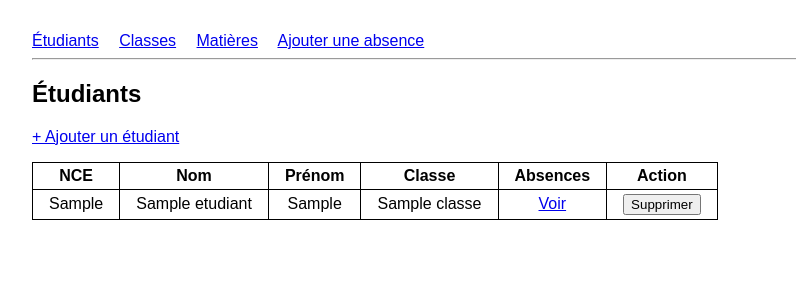
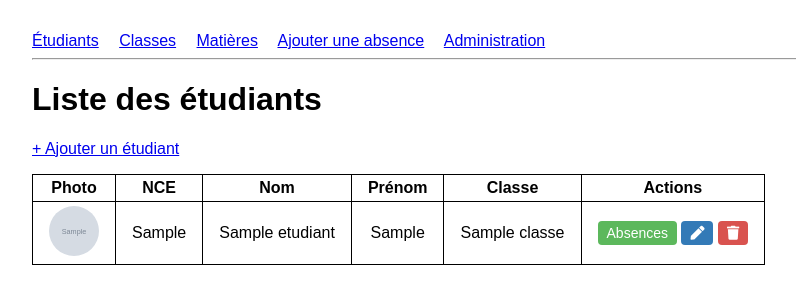
Before and after one commit to mohamedfiraslaadhari/scol_app, a Flask app: page / in a window 1280 px wide. Shown: the top 304 px of the page, without its empty margins (208-1004 px from the left). Run offline with Flask 3, Linux system fonts and the light colour scheme; tables that the repository leaves empty hold one stand-in row (values such as "Sample post"); grey boxes marked "Sample" are stand-in pictures; some libraries are stand-ins or nearby versions.

Commit message:
TD3 : upload de photos des etudiants (Flask-Uploads), modification et suppression

```diff
--- a/app.py
+++ b/app.py
@@ -1,20 +1,34 @@
+import os
 from datetime import date
 
 from flask import Flask, render_template, redirect, url_for, flash, abort
+from flask_uploads import UploadSet, configure_uploads, UploadNotAllowed
 from flask_wtf.csrf import CSRFProtect
 from passlib.hash import pbkdf2_sha256
+from sqlalchemy.exc import IntegrityError
+from werkzeug.datastructures import FileStorage
+from werkzeug.utils import secure_filename
 
 from config import Config
 from extensions import db, migrate
 from models import User, Classe, Etudiant, Matiere, Absence
-from forms import UserForm, ClasseForm, EtudiantForm, MatiereForm, AbsenceForm
+from forms import (UserForm, ClasseForm, EtudiantForm, EtudiantEditForm,
+                   MatiereForm, AbsenceForm, EXTENSIONS_IMAGES)
 from admin_views import init_admin
+
 app = Flask(__name__)
 app.config.from_object(Config)
 
+# ---------- Téléchargement des photos (TD3 : Flask-Uploads) ----------
+app.config['UPLOADED_PHOTOS_DEST'] = os.path.join(app.root_path, 'static', 'image')
+app.config['MAX_CONTENT_LENGTH'] = 2 * 1024 * 1024   # taille maximale : 2 Mo
+os.makedirs(app.config['UPLOADED_PHOTOS_DEST'], exist_ok=True)
+photos = UploadSet('photos', tuple(EXTENSIONS_IMAGES))  # "photos" = nom de l'ensemble d'uploads
+configure_uploads(app, photos)
+
 db.init_app(app)
 migrate.init_app(app, db)
-csrf = CSRFProtect(app)   # protège aussi les boutons "Supprimer" (POST)
+csrf = CSRFProtect(app)  # protège aussi les boutons "Supprimer" (POST)
 init_admin(app, csrf)  # interface /admin (Flask-Admin)
 app.app_context().push()  # contexte d'application hors requête HTTP (TD, Partie 1 - point 2)
 
@@ -25,6 +39,25 @@ def maj_effectif(cod_class):
     if classe:
         classe.NbrEtud = Etudiant.query.filter_by(CodClass=cod_class).count()
         db.session.commit()
+
+
+def sauver_photo(fichier, nce):
+    """Enregistre l'image sous le nom <NCE>.<extension> et retourne le nom du fichier."""
+    base = secure_filename(nce) or 'etudiant'
+    return photos.save(fichier, name=f'{base}.')
+
+
+def supprimer_photo(nom_fichier):
+    """Supprime le fichier image du disque (s'il existe)."""
+    if nom_fichier:
+        chemin = os.path.join(app.config['UPLOADED_PHOTOS_DEST'], os.path.basename(nom_fichier))
+        if os.path.isfile(chemin):
+            os.remove(chemin)
+
+
+def fichier_envoye(champ):
+    """Vrai si l'utilisateur a réellement choisi un fichier dans le champ photo."""
+    return isinstance(champ.data, FileStorage) and bool(champ.data.filename)
 
 
 # ================= ÉTUDIANTS (page d'accueil) =================
@@ -45,12 +78,22 @@ def add_etudiant():
     form.CodClass.choices = [(c.CodClass, f'{c.CodClass} - {c.NomClass}') for c in classes]
 
     if form.validate_on_submit():
-        db.session.add(Etudiant(NCE=form.NCE.data.strip(),
+        nce = form.NCE.data.strip()
+        nom_photo = None
+        if fichier_envoye(form.photo):
+            try:
+                nom_photo = sauver_photo(form.photo.data, nce)
+            except UploadNotAllowed:
+                flash('Type de fichier non autorisé.', 'danger')
+                return render_template('add_etudiant.html', form=form)
+
+        db.session.add(Etudiant(NCE=nce,
                                 Nom=form.Nom.data.strip(),
                                 Prenom=form.Prenom.data.strip(),
                                 DateNais=form.DateNais.data,
                                 LieuNais=(form.LieuNais.data or '').strip() or None,
-                                CodClass=form.CodClass.data))
+                                CodClass=form.CodClass.data,
+                                photo=nom_photo))
         db.session.commit()
         maj_effectif(form.CodClass.data)
         flash('Étudiant ajouté.', 'success')
@@ -58,12 +101,55 @@ def add_etudiant():
     return render_template('add_etudiant.html', form=form)
 
 
+@app.route('/etudiant/<nce>/edit', methods=['GET', 'POST'])
+def edit_etudiant(nce):
+    etudiant = db.get_or_404(Etudiant, nce)
+    classes = Classe.query.order_by(Classe.CodClass).all()
+
+    form = EtudiantEditForm(obj=etudiant)
+    form.CodClass.choices = [(c.CodClass, f'{c.CodClass} - {c.NomClass}') for c in classes]
+
+    if form.validate_on_submit():
+        ancienne_classe = etudiant.CodClass
+        etudiant.Nom = form.Nom.data.strip()
+        etudiant.Prenom = form.Prenom.data.strip()
+        etudiant.DateNais = form.DateNais.data
+        etudiant.LieuNais = (form.LieuNais.data or '').strip() or None
+        etudiant.CodClass = form.CodClass.data
+
+        if fichier_envoye(form.photo):
+            try:
+                nouvelle = sauver_photo(form.photo.data, nce)
+            except UploadNotAllowed:
+                db.session.rollback()
+                flash('Type de fichier non autorisé.', 'danger')
+                return render_template('edit_etudiant.html', form=form, etudiant=etudiant)
+            if etudiant.photo and etudiant.photo != nouvelle:
+                supprimer_photo(etudiant.photo)   # on retire l'ancienne photo
+            etudiant.photo = nouvelle
+        # sinon : aucune nouvelle photo, on conserve l'ancienne
+
+        db.session.commit()
+        maj_effectif(ancienne_classe)
+        maj_effectif(etudiant.CodClass)
+        flash('Informations de l\'étudiant mises à jour.', 'success')
+        return redirect(url_for('index'))
+    return render_template('edit_etudiant.html', form=form, etudiant=etudiant)
+
+
 @app.route('/etudiant/<nce>/delete', methods=['POST'])
 def delete_etudiant(nce):
     etudiant = db.get_or_404(Etudiant, nce)
     cod_class = etudiant.CodClass
-    db.session.delete(etudiant)   # ses absences sont supprimées aussi
-    db.session.commit()
+    nom_photo = etudiant.photo
+    try:
+        db.session.delete(etudiant)  # ses absences sont supprimées aussi
+        db.session.commit()
+    except IntegrityError:
+        db.session.rollback()
+        flash("Impossible de supprimer l'étudiant : il est lié à d'autres enregistrements.", 'danger')
+        return redirect(url_for('index'))
+    supprimer_photo(nom_photo)
     maj_effectif(cod_class)
     flash('Étudiant supprimé (et ses absences).', 'success')
     return redirect(url_for('index'))
@@ -87,7 +173,7 @@ def list_classes():
 @app.route('/classe/<cod>/delete', methods=['POST'])
 def delete_classe(cod):
     classe = db.get_or_404(Classe, cod)
-    db.session.delete(classe)     # ses étudiants et leurs absences sont supprimés aussi
+    db.session.delete(classe)  # ses étudiants et leurs absences sont supprimés aussi
     db.session.commit()
     flash('Classe supprimée (avec ses étudiants et leurs absences).', 'success')
     return redirect(url_for('list_classes'))
@@ -111,7 +197,7 @@ def list_matieres():
 @app.route('/matiere/<cod>/delete', methods=['POST'])
 def delete_matiere(cod):
     matiere = db.get_or_404(Matiere, cod)
-    db.session.delete(matiere)    # ses absences sont supprimées aussi
+    db.session.delete(matiere)  # ses absences sont supprimées aussi
     db.session.commit()
     flash('Matière supprimée (et ses absences).', 'success')
     return redirect(url_for('list_matieres'))
--- a/forms.py
+++ b/forms.py
@@ -1,10 +1,14 @@
 from flask_wtf import FlaskForm
+from flask_wtf.file import FileField, FileAllowed
 from wtforms import (StringField, PasswordField, SelectField, DateField,
                      FloatField, TextAreaField, SubmitField)
 from wtforms.validators import (DataRequired, Email, Length, EqualTo,
                                 NumberRange, Optional, ValidationError)
 
 from models import User, Classe, Etudiant, Matiere
+
+# Types d'images autorisés pour la photo (TD3)
+EXTENSIONS_IMAGES = ['jpg', 'jpeg', 'png', 'gif']
 
 
 class UserForm(FlaskForm):
@@ -55,11 +59,30 @@ class EtudiantForm(FlaskForm):
     LieuNais = StringField('Lieu de naissance (optionnel)', validators=[
         Optional(), Length(max=50, message='Maximum 50 caractères')])
     CodClass = SelectField('Classe', validators=[DataRequired(message='Choisissez une classe')])
+    photo = FileField('Photo (optionnel : jpg, png, gif)', validators=[
+        FileAllowed(EXTENSIONS_IMAGES, 'Images uniquement (jpg, jpeg, png, gif)')])
     submit = SubmitField("Ajouter l'étudiant")
 
     def validate_NCE(self, field):
         if db_exists(Etudiant, field.data.strip()):
             raise ValidationError('Ce NCE existe déjà')
+
+
+class EtudiantEditForm(FlaskForm):
+    """Modification d'un étudiant : le NCE (clé primaire) ne change pas."""
+    Nom = StringField('Nom', validators=[
+        DataRequired(message='Champ obligatoire'),
+        Length(max=50, message='Maximum 50 caractères')])
+    Prenom = StringField('Prénom', validators=[
+        DataRequired(message='Champ obligatoire'),
+        Length(max=50, message='Maximum 50 caractères')])
+    DateNais = DateField('Date de naissance (optionnel)', validators=[Optional()])
+    LieuNais = StringField('Lieu de naissance (optionnel)', validators=[
+        Optional(), Length(max=50, message='Maximum 50 caractères')])
+    CodClass = SelectField('Classe', validators=[DataRequired(message='Choisissez une classe')])
+    photo = FileField('Nouvelle photo (laisser vide pour garder l\'actuelle)', validators=[
+        FileAllowed(EXTENSIONS_IMAGES, 'Images uniquement (jpg, jpeg, png, gif)')])
+    submit = SubmitField('Enregistrer')
 
 
 class MatiereForm(FlaskForm):
--- a/models.py
+++ b/models.py
@@ -32,6 +32,7 @@ class Etudiant(db.Model):
     Prenom = db.Column(db.String(50), nullable=False)
     DateNais = db.Column(db.Date)
     LieuNais = db.Column(db.String(50))
+    photo = db.Column(db.String(255))  # nom du fichier image (TD3)
     CodClass = db.Column(
         db.String(20),
         db.ForeignKey('classe.CodClass', onupdate='CASCADE', ondelete='CASCADE'),
--- a/requirements.txt
+++ b/requirements.txt
@@ -8,3 +8,4 @@ email-validator
 python-dotenv
 Flask-Admin
 Flask-Babel
+Flask-Reuploaded
--- a/templates/base.html
+++ b/templates/base.html
@@ -4,6 +4,18 @@
     <meta charset="UTF-8">
     <title>{% block title %}Gestion scolaire{% endblock %}</title>
     <link rel="stylesheet" href="{{ url_for('static', filename='css/style.css') }}">
+    <!-- Font Awesome : icônes des boutons (TD3) -->
+    <link rel="stylesheet" href="https://cdnjs.cloudflare.com/ajax/libs/font-awesome/5.15.3/css/all.min.css">
+    <style>
+        .btn { display: inline-block; padding: 4px 9px; border: none; border-radius: 4px;
+               color: #fff; text-decoration: none; cursor: pointer; font-size: 14px; }
+        .btn-edit { background: #337ab7; }
+        .btn-del { background: #d9534f; }
+        .btn-abs { background: #5cb85c; }
+        .photo-thumb { width: 50px; height: 50px; object-fit: cover; border-radius: 50%; }
+        .photo-big { max-width: 200px; border-radius: 8px; }
+        form.inline { display: inline; }
+    </style>
 </head>
 <body>
     <nav>
@@ -11,6 +23,7 @@
         <a href="{{ url_for('list_classes') }}">Classes</a>
         <a href="{{ url_for('list_matieres') }}">Matières</a>
         <a href="{{ url_for('add_absence') }}">Ajouter une absence</a>
+        <a href="/admin">Administration</a>
     </nav>
     <hr>
 
--- a/templates/index.html
+++ b/templates/index.html
@@ -1,26 +1,53 @@
 {% extends 'base.html' %}
+{% block title %}Étudiants{% endblock %}
 {% block content %}
-<h2>Étudiants</h2>
+<h1>Liste des étudiants</h1>
 <p><a href="{{ url_for('add_etudiant') }}">+ Ajouter un étudiant</a></p>
-<table>
-    <tr><th>NCE</th><th>Nom</th><th>Prénom</th><th>Classe</th><th>Absences</th><th>Action</th></tr>
+
+{% if etudiants %}
+<table border="1" cellpadding="6" cellspacing="0">
+    <thead>
+        <tr>
+            <th>Photo</th>
+            <th>NCE</th>
+            <th>Nom</th>
+            <th>Prénom</th>
+            <th>Classe</th>
+            <th>Actions</th>
+        </tr>
+    </thead>
+    <tbody>
     {% for e in etudiants %}
         <tr>
+            <td>
+                {% if e.photo %}
+                    <img class="photo-thumb" src="{{ url_for('static', filename='image/' + e.photo) }}" alt="Photo">
+                {% else %}
+                    —
+                {% endif %}
+            </td>
             <td>{{ e.NCE }}</td>
             <td>{{ e.Nom }}</td>
             <td>{{ e.Prenom }}</td>
             <td>{{ e.classe.NomClass }}</td>
-        <td><a href="{{ url_for('absences_etudiant', nce=e.NCE) }}">Voir</a></td>
             <td>
-            <form method="POST" action="{{ url_for('delete_etudiant', nce=e.NCE) }}" style="display:inline"
-                  onsubmit="return confirm('Supprimer cet etudiant et toutes ses absences ?');">
+                <a class="btn btn-abs" href="{{ url_for('absences_etudiant', nce=e.NCE) }}">Absences</a>
+                <a class="btn btn-edit" href="{{ url_for('edit_etudiant', nce=e.NCE) }}" title="Modifier">
+                    <i class="fa fa-pen"></i>
+                </a>
+                <form class="inline" method="POST" action="{{ url_for('delete_etudiant', nce=e.NCE) }}"
+                      onsubmit="return confirm('Voulez-vous vraiment supprimer cet étudiant ?')">
                     <input type="hidden" name="csrf_token" value="{{ csrf_token() }}">
-                <button type="submit">Supprimer</button>
+                    <button type="submit" class="btn btn-del" title="Supprimer">
+                        <i class="fa fa-trash"></i>
+                    </button>
                 </form>
             </td>
         </tr>
+    {% endfor %}
+    </tbody>
+</table>
 {% else %}
-    <tr><td colspan="6">Aucun étudiant. Ajoutez d'abord une classe, puis un étudiant.</td></tr>
-    {% endfor %}
-</table>
+<p>Aucun étudiant pour le moment.</p>
+{% endif %}
 {% endblock %}
```
Also changed, not shown: migrations/versions/22188eb46211_ajout_photo_etudiant.py (added, +32 -0 lines), templates/add_etudiant.html (+15 -3 lines), templates/edit_etudiant.html (added, +27 -0 lines), README.md, static/image/09191503.jpg (added), static/image/123456789.jpg (added). Lines whose indentation alone changed are shown as unchanged.
